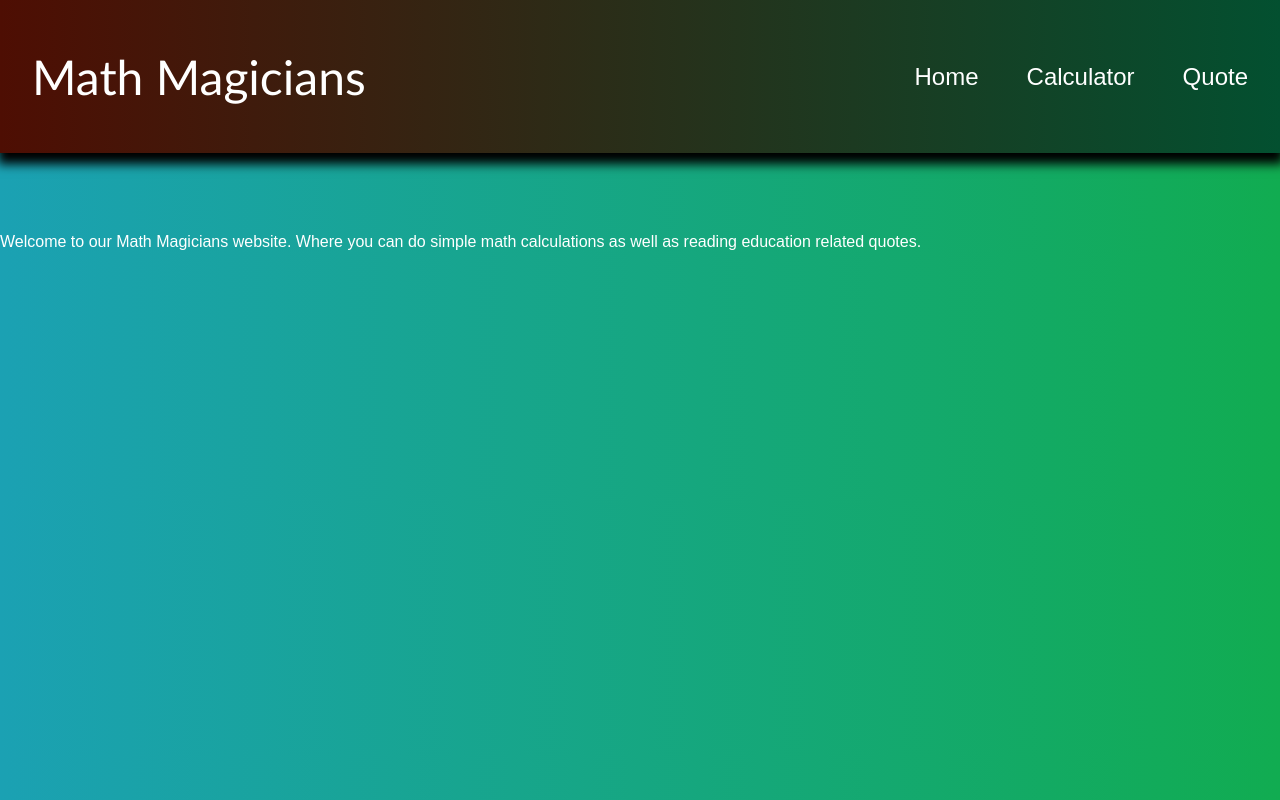
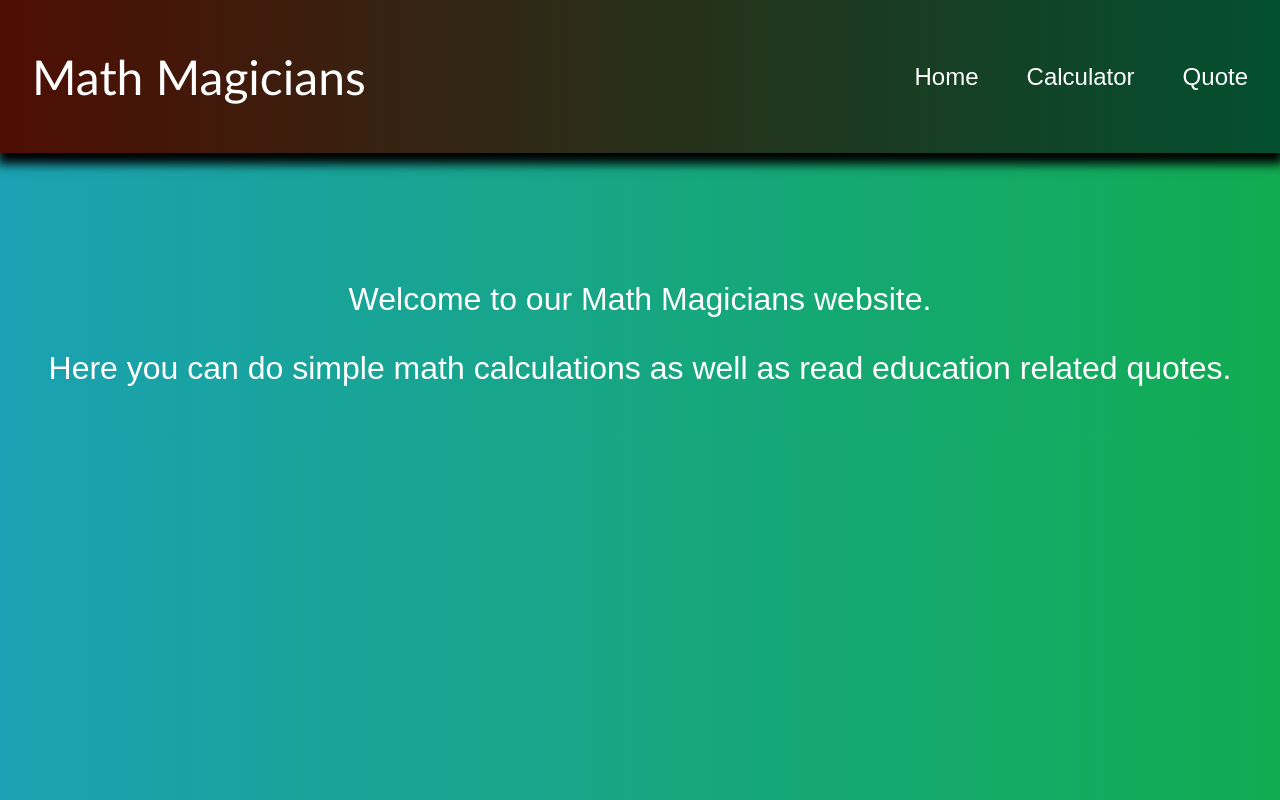
Before and after one commit to Muhammad0602/Math-Magicians, a React (Create React App) app: page / in a window 1280 px wide. Built offline with nearby package versions, Linux system fonts and the light colour scheme.

Commit message:
Improve styling and deploy the project

```diff
--- a/src/App.js
+++ b/src/App.js
@@ -1,15 +1,15 @@
 import React from 'react';
 import './App.css';
+import { Route, Routes } from 'react-router-dom';
 import Calculator from './components/Calculator';
 import Quote from './components/Quote';
 import Header from './components/Header';
-import {Route, Routes}from 'react-router-dom';
 import Home from './components/Home';
 
 function App() {
   return (
     <>
-    <Header />
+      <Header />
       <Routes>
         <Route path="/" element={<Home />} />
         <Route path="/calculator" element={<Calculator />} />
--- a/src/components/Calculator.js
+++ b/src/components/Calculator.js
@@ -1,6 +1,6 @@
 import { useState } from 'react';
 import calculate from '../logic/calculate';
-import './calculator.css'
+import './calculator.css';
 
 export default function Calculator() {
   const [itemValue, setItemValue] = useState({
@@ -19,8 +19,8 @@ export default function Calculator() {
   }
 
   return (
-    <div className='calc-page'>
-      <h1>Let's do some Math!</h1>
+    <div className="calc-page">
+      <h1>Lets do some Math!</h1>
       <div className="calc-grid">
         <div className="output">
           <div className="prev-operand">
@@ -51,5 +51,5 @@ export default function Calculator() {
         <button type="button" onClick={() => Result('=')} className="do-math">=</button>
       </div>
     </div>
-  )
+  );
 }
--- a/src/components/Home.js
+++ b/src/components/Home.js
@@ -1,9 +1,17 @@
-import React from 'react'
+import React from 'react';
+import './home.css';
 
 function Home() {
   return (
-    <div>Welcome to our Math Magicians website. Where you can do simple math calculations as well as reading education related quotes.</div>
-  )
+    <div className="welcome-page">
+      <p>
+        Welcome to our Math Magicians website.
+      </p>
+      <p>
+        Here you can do simple math calculations as well as read education related quotes.
+      </p>
+    </div>
+  );
 }
 
-export default Home
+export default Home;
--- a/src/components/Quote.js
+++ b/src/components/Quote.js
@@ -1,4 +1,5 @@
 import { useState, useEffect } from 'react';
+import './quote.css';
 
 export default function Quote() {
   const [data, setData] = useState([]);
@@ -31,7 +32,7 @@ export default function Quote() {
 
   return (
     <>
-      <div>
+      <div className="quote-page">
         {data.map((item) => (
           <p key={item.author}>{item.quote}</p>
         ))}
--- a/src/components/header.css
+++ b/src/components/header.css
@@ -10,7 +10,7 @@
 
 .header h1 {
   font-size: 3rem;
-    font-family:'Gill Sans', 'Gill Sans MT', Calibri, 'Trebuchet MS', sans-serif;
+  font-family: 'Gill Sans', 'Gill Sans MT', Calibri, 'Trebuchet MS', sans-serif;
 }
 
 .navbar ul {
--- /dev/null
+++ b/src/components/home.css
@@ -0,0 +1,5 @@
+.welcome-page {
+  font-size: 2rem;
+  text-align: center;
+  padding: 1rem 2rem;
+}
--- /dev/null
+++ b/src/components/quote.css
@@ -0,0 +1,5 @@
+.quote-page {
+  text-align: center;
+  padding: 3rem 2rem;
+  font-size: 2rem;
+}
```
Also changed, not shown: src/components/Header.js (+4 -4 lines), src/index.js (+4 -4 lines), .eslintrc.json, src/components/calculator.css (indentation only). Lines whose indentation alone changed are shown as unchanged.
